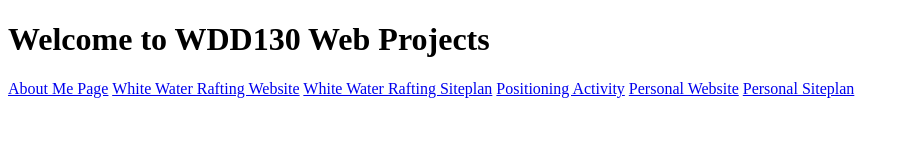
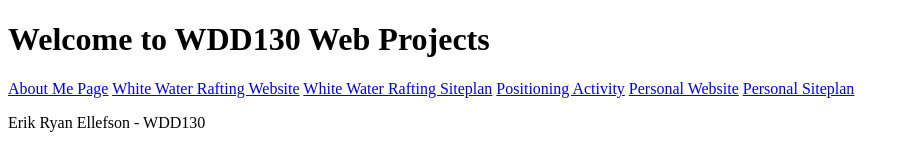
Before and after one commit to Ellefsonwebproj/WDD130, a plain HTML site: page index.html in a window 1280 px wide. Shown: the whole page, without its empty margins (0-909 px from the left). Drawn offline with Linux system fonts and the light colour scheme.

Commit message:
added paragraph to home page

```diff
--- a/index.html
+++ b/index.html
@@ -15,6 +15,6 @@
   <a href="#">Personal Website</a>
   <a href="#">Personal Siteplan</a>
 </nav>
-
+ <p>Erik Ryan Ellefson - WDD130</p>
 </body>
 </html>
```
